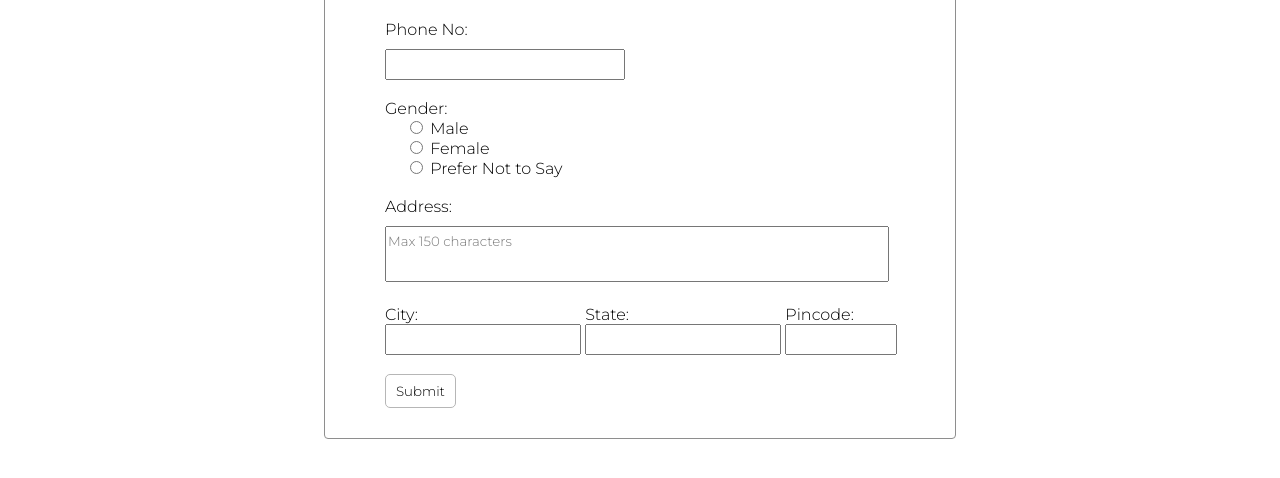
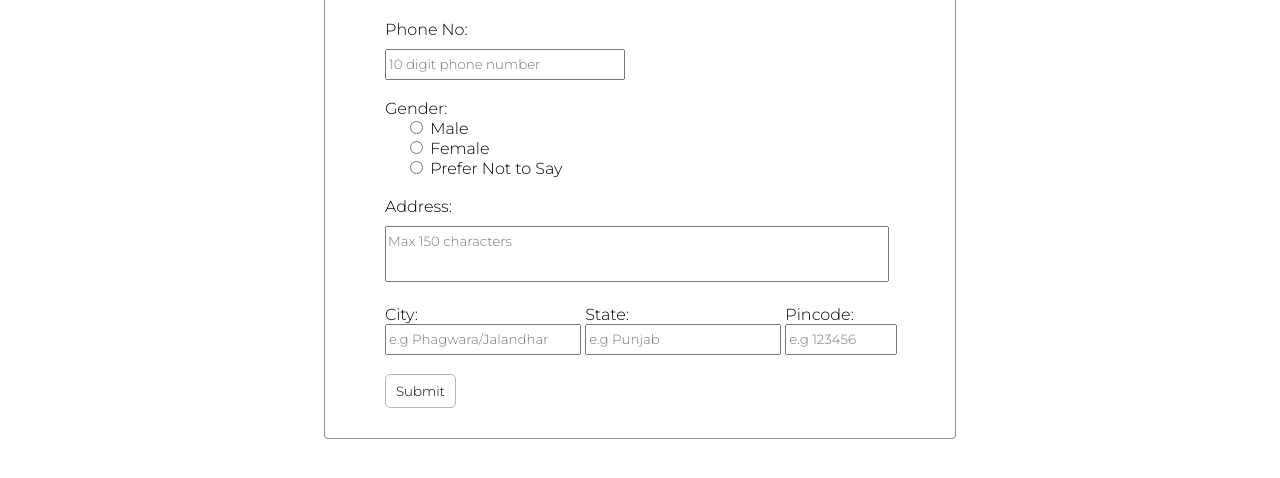
Before and after one commit to amriteshanand0129/User_profile, a plain HTML site: page index.html in a window 1280 px wide. Shown: the part 162-640 px from the top of the page. Drawn offline with Linux system fonts and the light colour scheme.

Commit message:
Placeholders fixec

```diff
--- a/index.html
+++ b/index.html
@@ -25,7 +25,7 @@
             <form action="">
                 <label for="Phoneno">Phone No: </label>
                 <br>
-                <input type="tel" name="Phoneno" id="Phoneno" value="" size="30" maxlength="10">
+                <input type="tel" name="Phoneno" id="Phoneno" value="" size="30" maxlength="10" placeholder="10 digit phone number" onfocus="this.placholder=''">
                 <br><br>
                 <p style="display: inline;">Gender: </p>
                 <div class="gender_class">
@@ -47,11 +47,11 @@
                 <label for="State" id="Statelabel">State: </label>
                 <label for="Pincode" id="Pincodelabel">Pincode: </label>
                 <br>
-                <input type="text" name="City" id="City" maxlength="20">
+                <input type="text" name="City" id="City" maxlength="20" placeholder="e.g Phagwara/Jalandhar" onfocus="this.placholder=''">
                 <label for="State" id="Statelabel2">State: </label>
-                <input type="text" name="State" id="State" maxlength="20">
+                <input type="text" name="State" id="State" maxlength="20" placeholder="e.g Punjab" onfocus="this.placholder=''">
                 <label for="Pincode" id="Pincodelabel2">Pincode: </label>
-                <input type="text" name="Pincode" id="Pincode" inputmode="numeric" maxlength="6">
+                <input type="text" name="Pincode" id="Pincode" inputmode="numeric" maxlength="6" placeholder="e.g 123456" onfocus="this.placholder=''">
                 <br><br>
                 <button id="save" class="save">Submit</button>
             </form>
```
